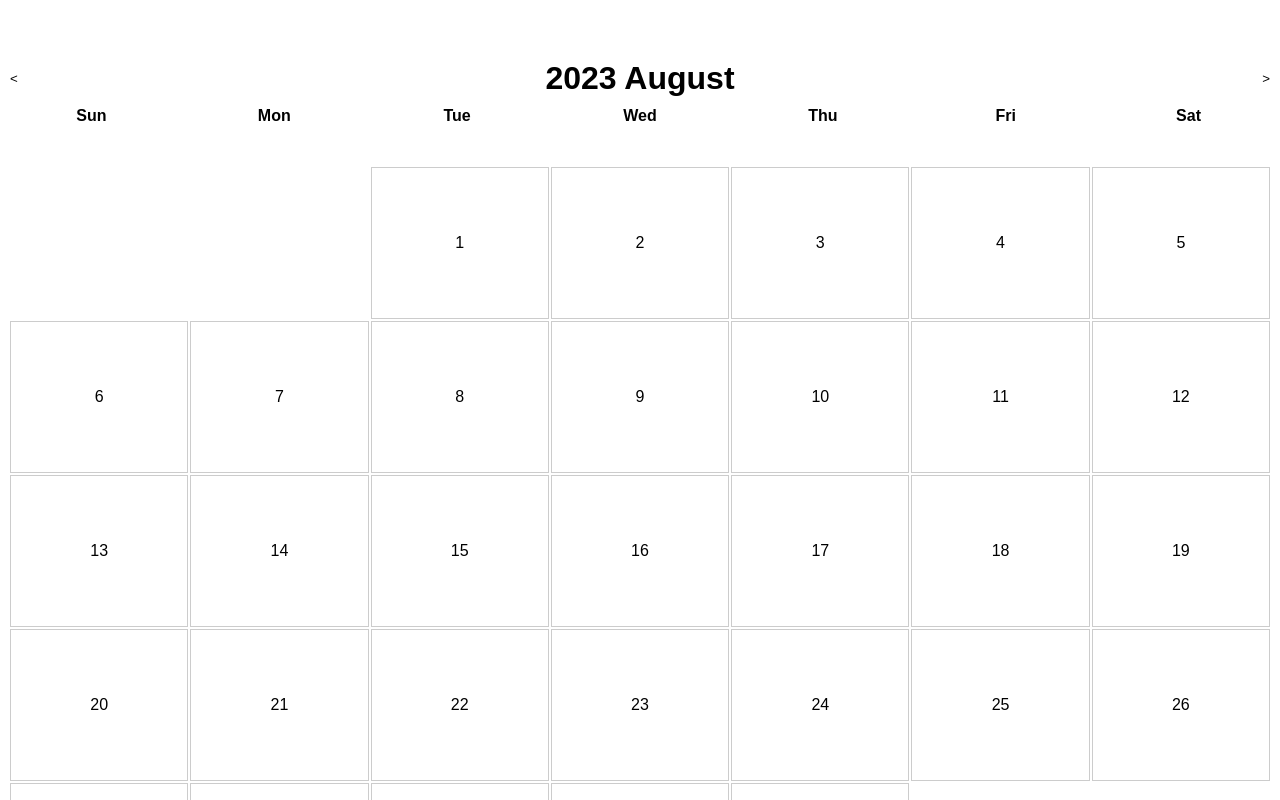
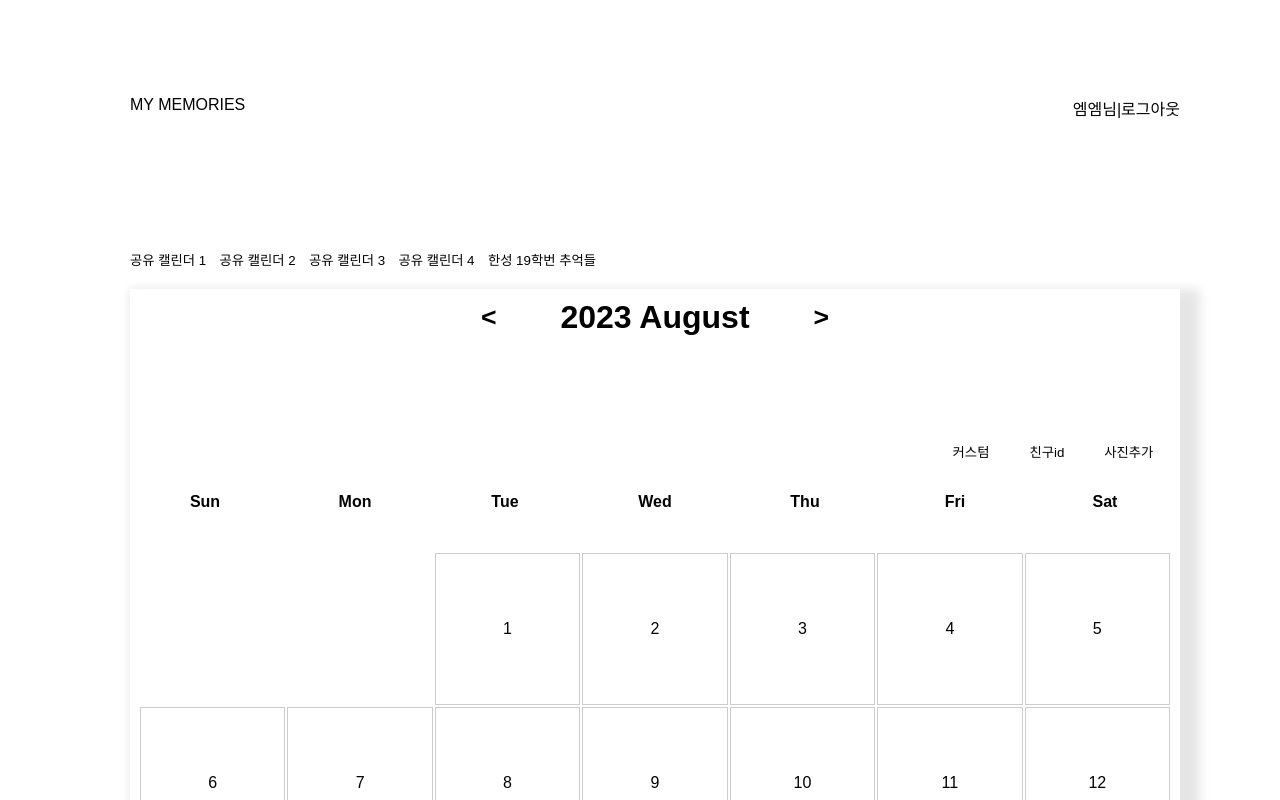
Before and after one commit to GoReactGo/MyMemories, a React (Create React App) app in the folder mymemories/: page / in a window 1280 px wide. Shown: the top 800 px of the page. Built offline with nearby package versions, Linux system fonts and the light colour scheme.

Commit message:
달력 수정본

```diff
--- a/mymemories/src/components/calendar/calendar.js
+++ b/mymemories/src/components/calendar/calendar.js
@@ -1,5 +1,7 @@
 import React, { useState } from 'react';
-import './style.css';
+import styles from './calendar.module.css';
+import { weeksToDays } from 'date-fns';
+
 
 function Calendar() {
   const daysOfWeek = ['Sun', 'Mon', 'Tue', 'Wed', 'Thu', 'Fri', 'Sat'];
@@ -33,33 +35,58 @@ function Calendar() {
 
     //이전달의 빈 날짜 추가
     for (let i = 0; i < firstDayOfWeek; i++) {
-      calendarDays.push(<div className="empty-day" key={`empty-${i}`}></div>);
+      calendarDays.push(<div className={styles.emptyDay} key={`empty-${i}`}></div>);
     }
     //현재 달 날짜 추가
     for (let day = 1; day <= daysInMonth; day++) {
-      calendarDays.push(<div className="calendar-day" key={`day-${day}`}>{day}</div>);
+      calendarDays.push(<div className={styles.calendarDay} key={`day-${day}`}>{day}</div>);
     }
 
     return calendarDays;
   };
 
   return (
-    <div className="App">
-      <div className="calendar">
-        <div className="header">
-          <button onClick={handlePrevMonth}>&lt;</button>
-          <h1>
+    <div className={styles.App}>
+      <div className={styles.topBox}>
+        <p className={styles.projectName}>MY MEMORIES</p>
+        <p className={styles.profile}>엠엠님|로그아웃</p>
+      </div>
+      <div className={styles.calendarList}>
+          <button className={styles.calendarItem}>공유 캘린더 1</button>
+          <button className={styles.calendarItem}>공유 캘린더 2</button>
+          <button className={styles.calendarItem}>공유 캘린더 3</button>
+          <button className={styles.calendarItem}>공유 캘린더 4</button>
+          <button className={styles.calendarItem}>한성 19학번 추억들</button>
+      </div>
+      <div className={styles.calendar}>
+        <div className={styles.header}>
+          <button onClick={handlePrevMonth}><h1>&lt;</h1></button>
+          <h1 className={styles.date}>
             {currentDate.getFullYear()}{' '}
             <strong>{currentDate.toLocaleString('en-US', { month: 'long' })}{' '}</strong>
           </h1>
-          <button onClick={handleNextMonth}>&gt;</button>
+          <button onClick={handleNextMonth}><h1>&gt;</h1></button>
         </div>
-        <div className="days-of-week">
+        <div className={styles.optionBox}>
+          <button className={styles.option}>사진추가</button>
+          <button className={styles.option}>친구id</button>
+          <button className={styles.option}>커스텀</button>
+        </div>
+        <div className={styles.daysOfWeek}>
           {daysOfWeek.map((day) => (
             <div key={day}>{day}</div>
           ))}
         </div>
-        <div className="calendar-grid">{renderCalendar()}</div>
+        <div className={styles.calendarGrid}>{renderCalendar()}</div>
+      </div>
+      <div id={styles.bottomBox}>
+        <div>
+          <p className={styles.projectName}>MY MEMORIES</p>
+        </div>
+        <div>
+          <div className={styles.university}>한성대학교</div>
+          <div calssName={styles.university}>서울특별시 성북구 삼선교로 16길(삼선동2가) 116 한성대학교</div>
+        </div>
       </div>
     </div>
   );
--- /dev/null
+++ b/mymemories/src/components/calendar/calendar.module.css
@@ -0,0 +1,128 @@
+/* styles.css */
+.App {
+    text-align: center;
+    font-family: Arial, sans-serif;
+    margin-top:30px;
+    margin-left:30px;
+
+  }
+  .topBox{
+    display:flex;
+    justify-content: space-between;
+    margin-top:6em;
+  }
+  .calendarList{
+    display: flex;
+    flex-direction: row;
+    margin-left:100px;
+    margin-top:5em;
+  }
+
+  .calendarItem{
+    margin-right:1em;
+  }
+
+  .calendarList button{
+    background-color: white;
+    border:none;
+  }
+
+  .projectName{
+    text-align:left;
+    margin-left:100px;
+    margin-bottom:50px;
+  }
+  .profile{
+    text-align:right;
+    margin-right:100px;
+    margin-bottom:50px;
+  }
+  .date{
+    margin-left:2em;
+    margin-right:2em;
+  }
+  .optionBox{
+    display:flex;
+    flex-direction: row-reverse;
+    margin-bottom:2em;
+  }
+  .optionBox button{
+    border:none;
+    background-color: white;
+  }
+  .option{
+    margin-left:1em;
+    margin-right:2em;
+  }
+  .calendar {
+    max-width: 100%;
+    margin: 20;
+    margin-left:100px;
+    margin-right:100px;
+    margin-top:20px;
+    margin-bottom: 100px;
+    box-shadow: 10px 10px 10px 10px rgba(0.1, 0.1, 0.1, 0.1);
+  }
+
+  .header {
+    display: flex;
+    justify-content: center;
+    align-items: center;
+    margin-bottom:6em;
+    padding: 10px;
+
+  }
+  #bottomBox{
+    display:flex;
+    justify-content: space-between;
+    color:gray;
+    margin-right:30px;
+    margin-bottom:50px;
+
+  }
+  .university{
+    text-align: left;
+  }
+  .header button {
+    background-color: transparent;
+    border: none;
+    cursor: pointer;
+  }
+
+  .daysOfWeek {
+    display: grid;
+    height: 50px;
+    grid-template-columns: repeat(7, 10fr);
+    text-align: center;
+    font-weight: bold;
+
+  }
+
+  .calendarGrid {
+    display: grid;
+    grid-template-columns: repeat(7, 1fr);
+    gap: 2px;
+    padding: 10px;
+    background-color: #fff;
+  }
+
+  .calendarDay {
+    display: flex;
+    justify-content: center;
+    align-items: center;
+    height: 150px; /* 크기 조정 */
+    border: 1px solid #ccc;
+    cursor: pointer;
+  }
+
+  .emptyDay {
+    height: 60px; /* 크기 조정 */
+    border: 1px solid transparent;
+  }
+
+  /* 반응형 웹을 위한 미디어 쿼리 */
+  @media screen and (max-width: 768px) {
+    .calendar {
+      max-width: 90%; /* 화면 크기에 따라 조정 */
+    }
+  }
--- a/mymemories/src/components/calendar/style.css
+++ /dev/null
@@ -1,63 +0,0 @@
-/* styles.css */
-.App {
-    text-align: center;
-    font-family: Arial, sans-serif;
-    margin-top: 50px;
-  }
-
-  .calendar {
-    max-width: 100%;
-    margin: 20;
-  }
-
-  .header {
-    display: flex;
-    justify-content: space-between;
-    align-items: center;
-    padding: 10px;
-
-  }
-
-  .header button {
-    background-color: transparent;
-    border: none;
-    cursor: pointer;
-  }
-
-  .days-of-week {
-    display: grid;
-    height: 50px;
-    grid-template-columns: repeat(7, 10fr);
-    text-align: center;
-    font-weight: bold;
-
-  }
-
-  .calendar-grid {
-    display: grid;
-    grid-template-columns: repeat(7, 1fr);
-    gap: 2px;
-    padding: 10px;
-    background-color: #fff;
-  }
-
-  .calendar-day {
-    display: flex;
-    justify-content: center;
-    align-items: center;
-    height: 150px; /* 크기 조정 */
-    border: 1px solid #ccc;
-    cursor: pointer;
-  }
-
-  .empty-day {
-    height: 60px; /* 크기 조정 */
-    border: 1px solid transparent;
-  }
-
-  /* 반응형 웹을 위한 미디어 쿼리 */
-  @media screen and (max-width: 768px) {
-    .calendar {
-      max-width: 90%; /* 화면 크기에 따라 조정 */
-    }
-  }
```
